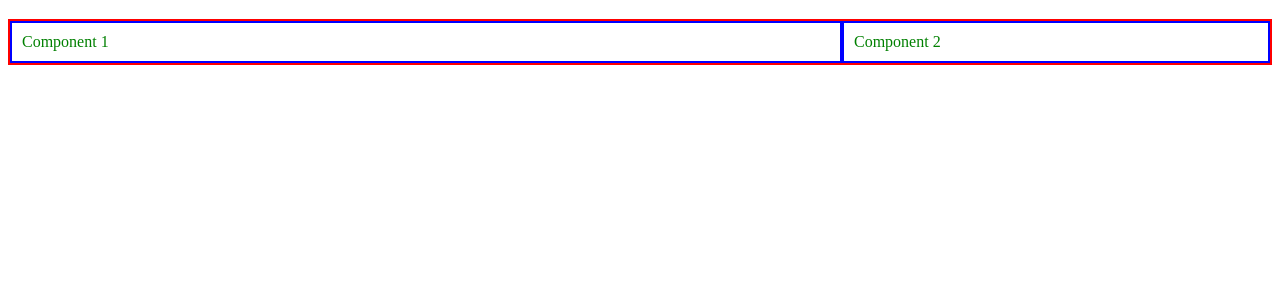
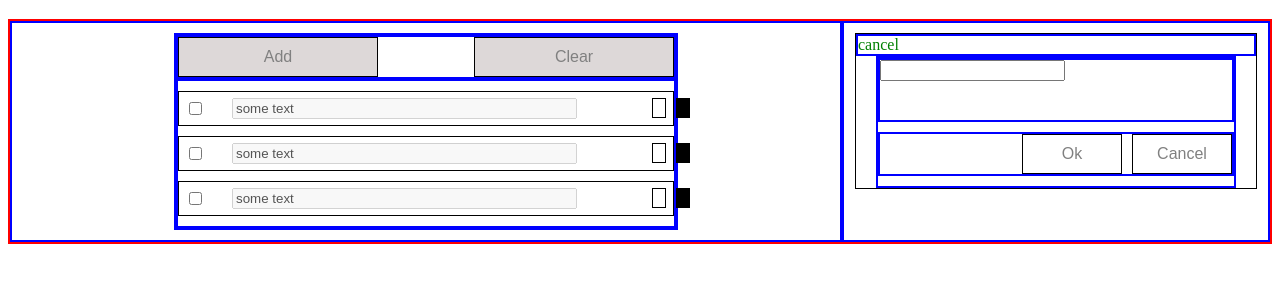
Before and after one commit to BladeSv/JSTasKManager, a plain HTML site: page index.html in a window 1280 px wide. Shown: the part 61-344 px from the top of the page. Drawn offline with Linux system fonts and the light colour scheme.

Commit message:
html+css

```diff
--- a/css/style.css
+++ b/css/style.css
@@ -1,23 +1,122 @@
-h1{color: red;}
-main{
+h1 {
+    color: red;
+}
+
+main {
     border: 2px solid red;
     display: flex;
 }
-.border{
+
+.border,
+div {
     border: 2px solid blue;
 }
 
-.component{
-    color:green;
+.component {
+    color: green;
     padding: 10px;
+}
 
+.colum1 {
+    flex: 2;
 }
-.colum1{
 
-    flex: 2;
+.colum2 {
+    flex: 1;
+}
 
+.taskbox {
+    width: 500px;
+    margin: auto;
 }
-.colum2{
-flex: 1;
 
+.panel {
+    display: flex;
+    justify-content: space-between;
 }
+
+.panel-button {
+    background-color: rgb(221, 216, 216);
+    /* Green */
+    border: none;
+    color: grey;
+    padding: 10px 32px;
+    text-align: center;
+    text-decoration: none;
+    display: inline-block;
+    font-size: 16px;
+    width: 200px;
+    border: 1px solid black;
+}
+
+.task-button {
+    width: 20px;
+    height: 20px;
+    border: 1px solid black;
+    margin: 5px;
+    display: block;
+}
+
+.task-button[data-button-action="edit"] {
+    background-color: white;
+}
+
+.task-button[data-button-action="delete"] {
+    background-color: black;
+}
+
+.task {
+    display: flex;
+    align-items: center;
+    margin: 10px auto;
+    border: 1px solid black;
+}
+
+.task>input[type="text"] {
+    margin-left: 20px;
+    margin-right: 70px;
+}
+
+.task>input[type="checkbox"] {
+    margin: 10px;
+}
+
+.task>input[type="checkbox"]:checked+input[type="text"] {
+    text-decoration: line-through;
+}
+
+.message-box {
+    border: 1px solid black;
+    width: 400px;
+    margin: auto;
+    display: flex;
+    flex-flow: column;
+}
+
+.message-button {
+    background-color: white;
+    /* Green */
+    color: grey;
+    padding: 10px;
+    text-align: center;
+    text-decoration: none;
+    display: inline-block;
+    font-size: 16px;
+    width: 100px;
+    border: 1px solid black;
+    margin-left: 10px;
+}
+
+.message-box-main {
+    margin: auto 20px;
+}
+
+.message-box-text {
+    height: 60px;
+}
+
+.message-box-buttons {
+    display: flex;
+    justify-content: flex-end;
+    margin: 10px auto;
+}
--- a/index.html
+++ b/index.html
@@ -11,13 +11,55 @@
     <h1>text</h1>
 
     <main>
-        <div class="border component colum1">
-            <span>Component 1</span>
-        </div>
-        <div class="border component colum2">
-            <span>Component 2</span>
+        <section class="border component colum1">
 
-        </div>
+            <div class="taskbox">
+
+                <div class="panel">
+                    <button class="panel-button">Add</button>
+                    <button class="panel-button">Clear</button>
+                </div>
+                <div id="tasks">
+                    <div id="task-1" class="task">
+                        <input type="checkbox" title="Check it if task is done">
+                        <input type="text" size="40" disabled value="some text">
+                        <button class="task-button" data-button-action="edit" title="Edit task"></button>
+                        <button class="task-button" data-button-action="delete" title="Delete task"></button>
+                    </div>
+                    <div id="task-2" class="task">
+                        <input type="checkbox">
+                        <input type="text" size="40" disabled value="some text">
+                        <button class="task-button" data-button-action="edit"></button>
+                        <button class="task-button" data-button-action="delete"></button>
+                    </div>
+                    <div id="task-3" class="task">
+                        <input type="checkbox">
+                        <input type="text" size="40" disabled value="some text">
+                        <button class="task-button" data-button-action="edit"></button>
+                        <button class="task-button" data-button-action="delete"></button>
+                    </div>
+                </div>
+            </div>
+        </section>
+        <section class="border component colum2">
+            <div class="message-box">
+                <div class="cancel-button">
+                    cancel
+                </div>
+                <div class="message-box-main">
+                    <div class=" message-box-text ">
+                        <input type="text ">
+                    </div>
+                    <div class="message-box-buttons ">
+                        <button class="message-button ">Ok</button>
+                        <button class="message-button ">Cancel</button>
+                    </div>
+                </div>
+
+
+
+            </div>
+        </section>
 
 
     </main>
```
